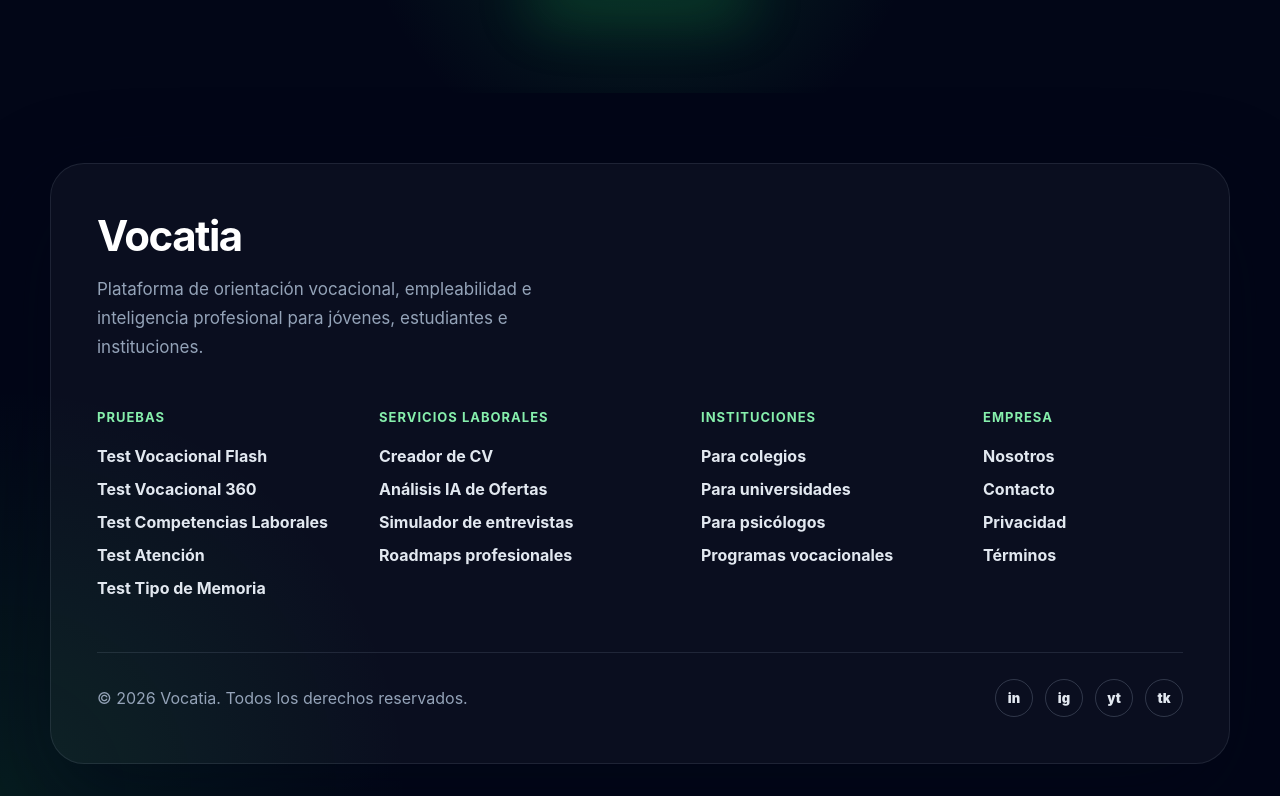
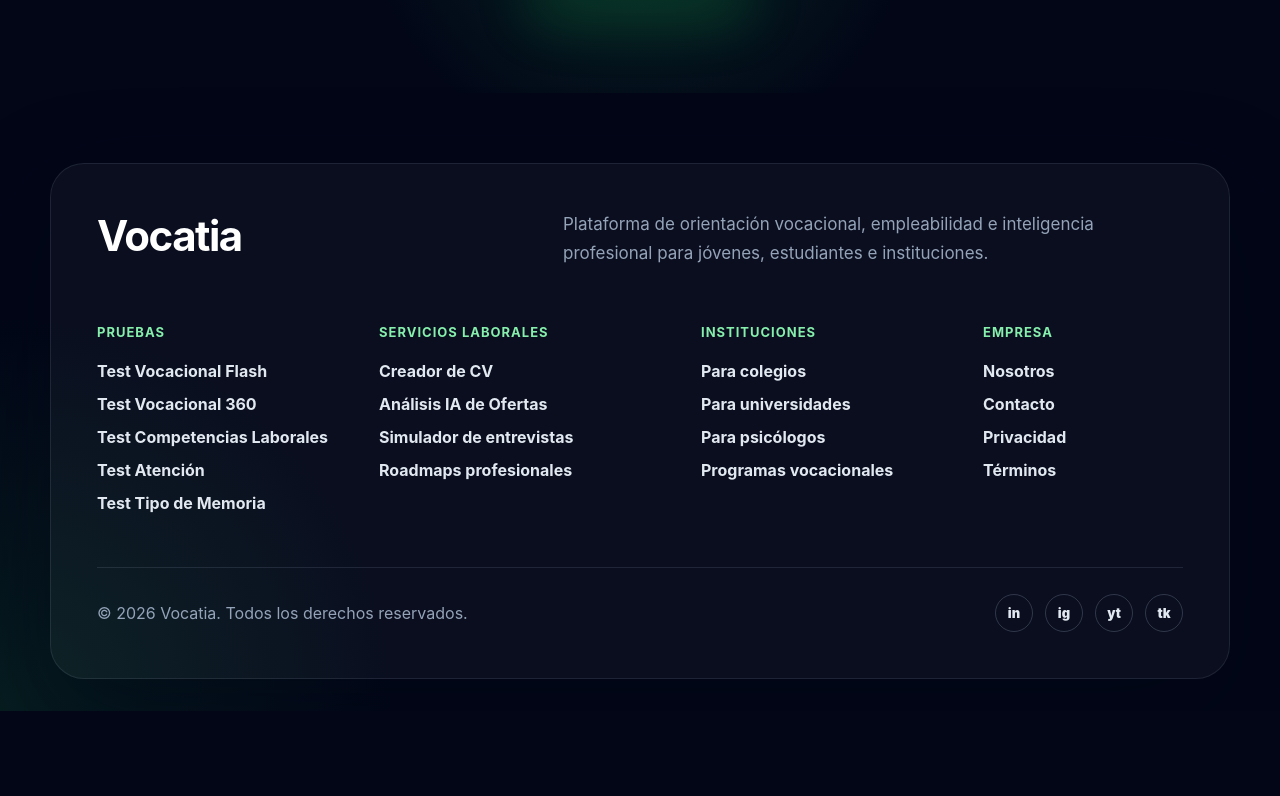
Before and after one commit to Gonzofm/vocatia, a React (Vite) app: page / in a window 1280 px wide. Shown: the part 2967-3763 px from the top of the page. After the commit the page ends 3678 px from the top, so only its background shows below. Built offline with nearby package versions, Linux system fonts and the light colour scheme.

Commit message:
add premium footer

```diff
--- a/src/index.css
+++ b/src/index.css
@@ -1255,19 +1255,25 @@ body {
 }
 
 .footer-brand {
-  max-width: 520px;
-  margin-bottom: 48px;
+  display: flex;
+  justify-content: space-between;
+  align-items: flex-start;
+  gap: 60px;
+
+  margin-bottom: 56px;
 }
 
 .footer-brand h2 {
   margin: 0;
+    min-width: 220px;
   font-size: 42px;
   letter-spacing: -1.5px;
   color: white;
 }
 
 .footer-brand p {
-  margin-top: 14px;
+  margin: 0;
+  max-width: 620px;
   color: #94a3b8;
   line-height: 1.7;
   font-size: 17px;
```
